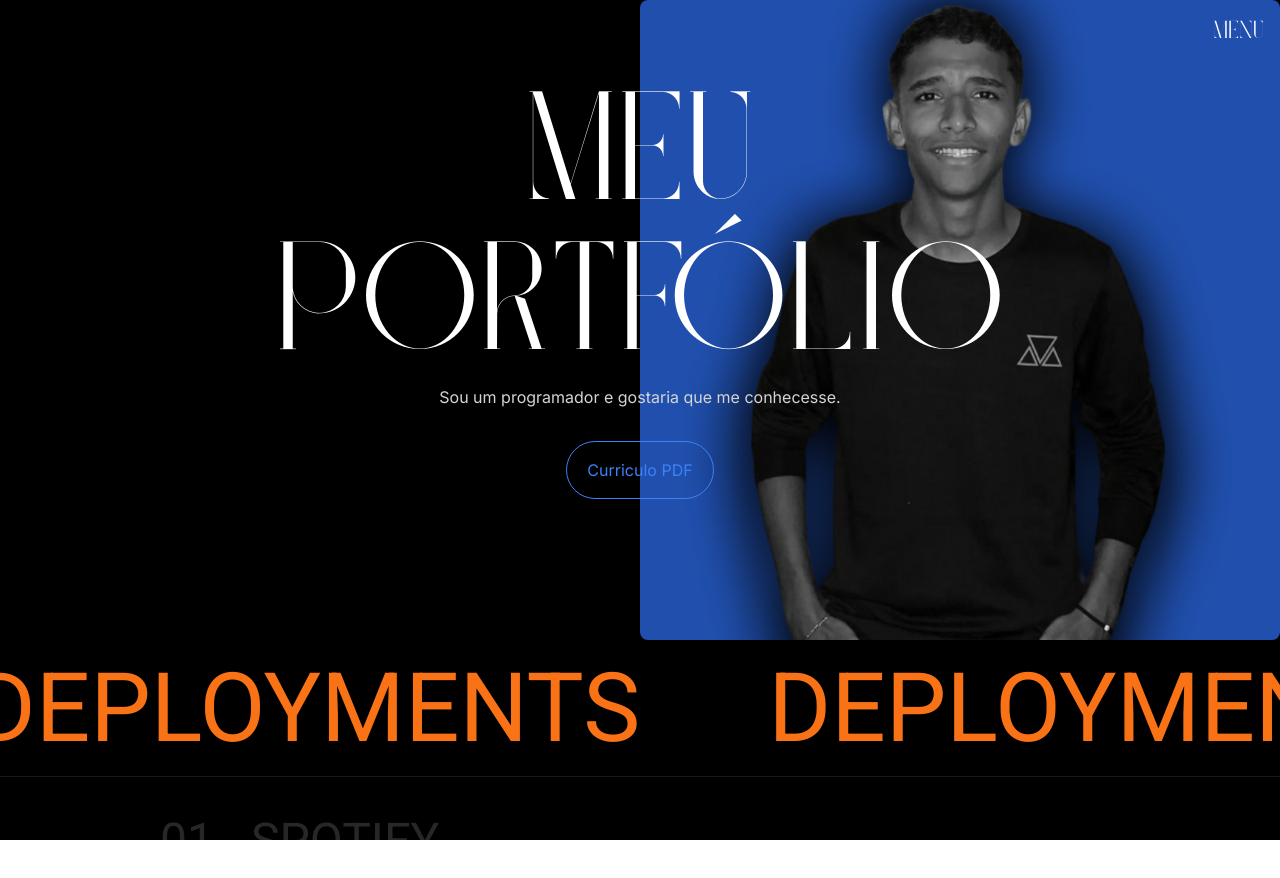
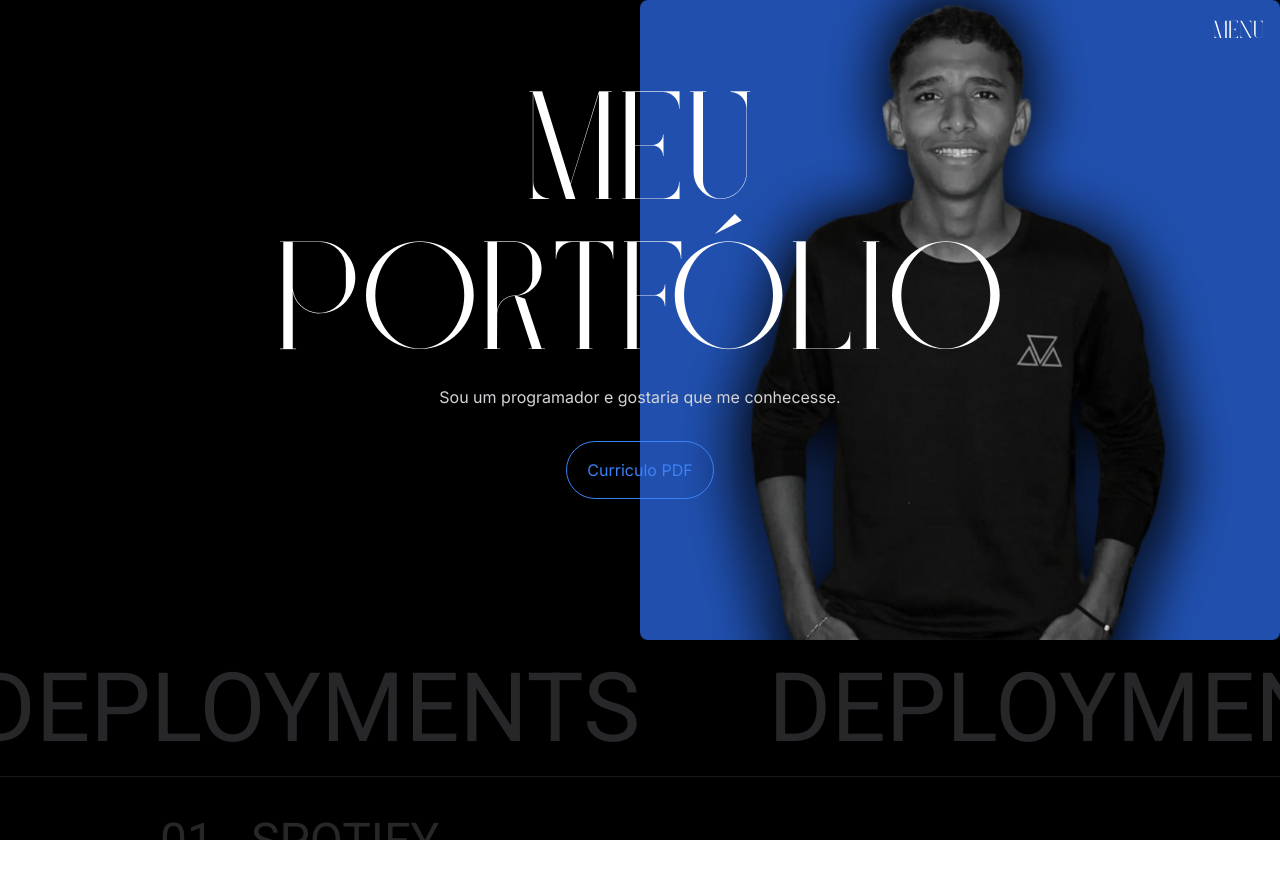
Before and after one commit to Igordevz/portfolio-senior, a Next.js app: page / in a window 1280 px wide. Shown: the top 878 px of the page. Built offline with nearby package versions, Linux system fonts and the light colour scheme.

Commit message:
create mode dark permanet

```diff
--- a/src/components/container-projects.tsx
+++ b/src/components/container-projects.tsx
@@ -84,13 +84,13 @@ function PageTextHorizontal() {
       ref={slider}
     >
       <h3
-        className="text-orange-500 md:text-8xl text-5xl relative flex-nowrap"
+        className="text-zinc-800 md:text-8xl text-5xl relative flex-nowrap"
         ref={secondText}
       >
         DEPLOYMENTS
       </h3>
       <h3
-        className="text-orange-500 md:text-8xl text-5xl relative flex-nowrap"
+        className="text-zinc-800 md:text-8xl text-5xl relative flex-nowrap"
         ref={firstText}
       >
         DEPLOYMENTS
--- a/src/components/projects/index.tsx
+++ b/src/components/projects/index.tsx
@@ -2,7 +2,7 @@ export default function Projects({ index, project, setModal }: any) {
   return (
     <a href={project?.link} target="_blank" className="w-full flex flex-row justify-between items-center">
     <div
-      className="flex flex-row w-full text-zinc-800 hover:text-white border-t-[0.5px] border-zinc-900 py-10 justify-between px-5 md:px-40 items-end hover:scale-[0.98] hover:rounded-md  transition-all hover:bg-blue-600"
+      className="flex flex-row w-full text-zinc-800 hover:text-white border-t-[0.5px] border-zinc-900 py-10 justify-between px-5 md:px-40 items-end hover:scale-[0.98] hover:rounded-md  transition-all hover:bg-zinc-950"
       onMouseEnter={() => {
         setModal({ active: true, index });
       }}
--- a/src/components/projects/pictureModal.tsx
+++ b/src/components/projects/pictureModal.tsx
@@ -104,7 +104,7 @@ export default function Modal({ modal, projects }: any) {
 
       <motion.div
         ref={cursor}
-        className="h-20 w-20 rounded-full bg-blue-600 cursor-pointer text-white absolute z-0 flex items-center justify-center text-sm font-light pointer-events-none"
+        className="h-20 w-20 rounded-full bg-zinc-950 cursor-pointer text-white absolute z-0 flex items-center justify-center text-sm font-light pointer-events-none"
         variants={scaleAnimation}
         initial="initial"
         animate={active ? "enter" : "closed"}
```
